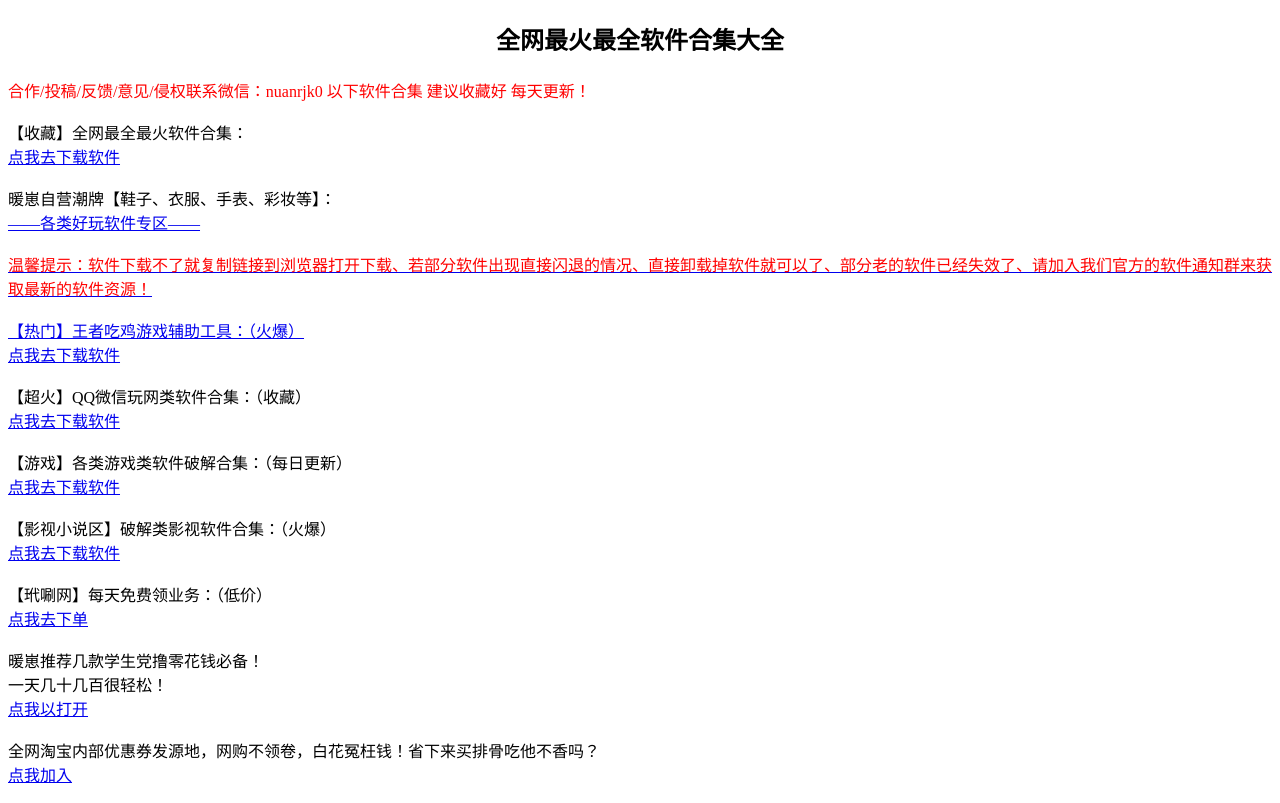
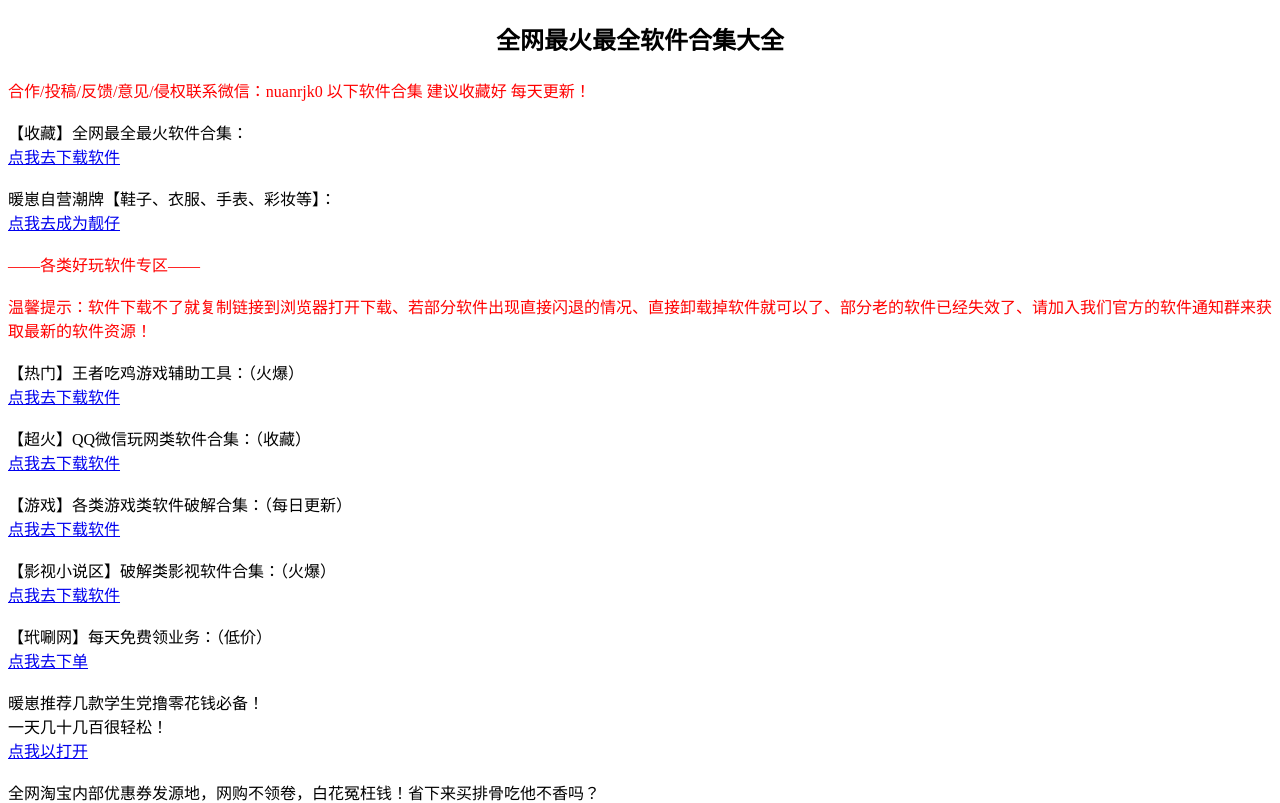
Before and after one commit to nuanfenxiangruanjianku/nuanfenxiangruanjianku.github.io, a plain HTML site: page index.html in a window 1280 px wide. Shown: the top 803 px of the page. Drawn offline with Linux system fonts and the light colour scheme.

Commit message:
Update index.html

```diff
--- a/index.html
+++ b/index.html
@@ -1,7 +1,7 @@
 <!DOCTYPE html><html lang="en-US"> <head><link rel="icon" type="image/png" href="favicon.png" /><meta charset="UTF-8"><title>暖分享软件库</title> <meta name="viewport" content="width=device-width, initial-scale=1"> </head><center> <h4><h4><font size="5px">全网最火最全软件合集大全</font></h4></h4></center> </body></html><!--以下是可以修改的内容你-->
  <font color="red">合作/投稿/反馈/意见/侵权联系微信：nuanrjk0
  以下软件合集 建议收藏好 每天更新！</font></br></br>【收藏】全网最全最火软件合集：</br><a href="https://nuanrjk.lanzous.com/s/1111111
- ">点我去下载软件</a ></br></br>暖崽自营潮牌【鞋子、衣服、手表、彩妆等】：</br><a href="https://sourl.cn/CUV7EC</a ></br></br><font color="red">——各类好玩软件专区——</font></br></br><font color="red">温馨提示：软件下载不了就复制链接到浏览器打开下载、若部分软件出现直接闪退的情况、直接卸载掉软件就可以了、部分老的软件已经失效了、请加入我们官方的软件通知群来获取最新的软件资源！</font></br></br>【热门】王者吃鸡游戏辅助工具：（火爆）</br><a href="https://nuanrjk.lanzous.com/b015tcy5c">点我去下载软件 </a ></br></br> 【超火】QQ微信玩网类软件合集：（收藏）</br><a href="https://nuanrjk.lanzous.com/b015lzv5e
+ ">点我去下载软件</a ></br></br>暖崽自营潮牌【鞋子、衣服、手表、彩妆等】：</br><a href="https://sourl.cn/CUV7EC ">点我去成为靓仔</a ></br></br><font color="red">——各类好玩软件专区——</font></br></br><font color="red">温馨提示：软件下载不了就复制链接到浏览器打开下载、若部分软件出现直接闪退的情况、直接卸载掉软件就可以了、部分老的软件已经失效了、请加入我们官方的软件通知群来获取最新的软件资源！</font></br></br>【热门】王者吃鸡游戏辅助工具：（火爆）</br><a href="https://nuanrjk.lanzous.com/b015tcy5c">点我去下载软件 </a ></br></br> 【超火】QQ微信玩网类软件合集：（收藏）</br><a href="https://nuanrjk.lanzous.com/b015lzv5e
 
 
   ">点我去下载软件</a ></br></br> 【游戏】各类游戏类软件破解合集：（每日更新）</br><a href="https://nuanrjk.lanzous.com/b015dx08b
```
